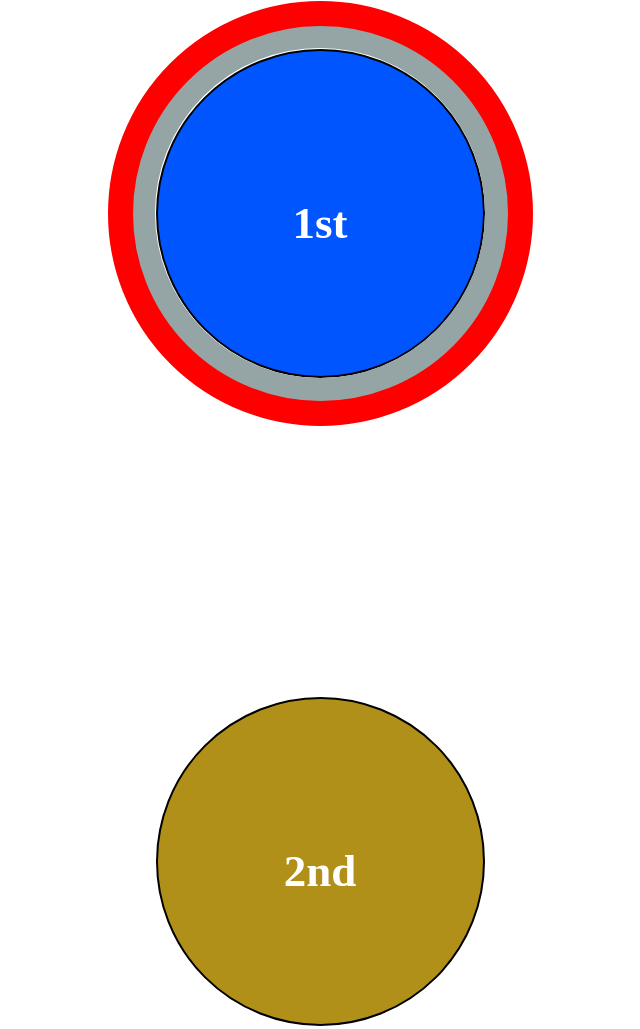
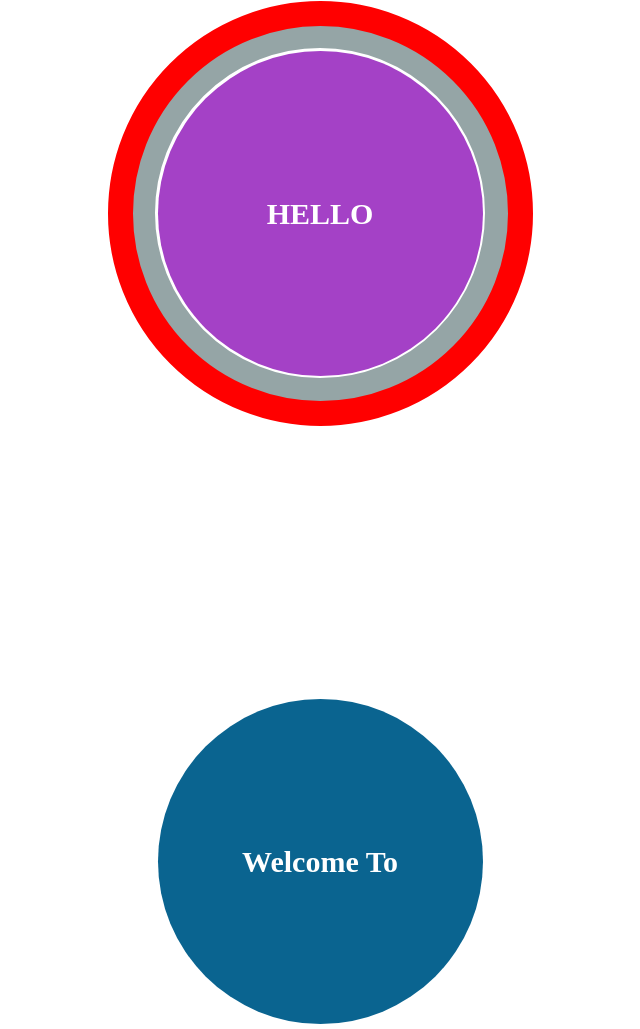
Before and after one commit to MiroonShanth57/My_Projects, a plain HTML site: page CSS/Layouts/Case_3_Assignment/Case_3_index.html in a window 1280 px wide. Shown: the part 187-1216 px from the top of the page, without its empty margins (320-960 px from the left). Drawn offline with Linux system fonts and the light colour scheme.

Commit message:
update contents

```diff
--- a/CSS/Layouts/Case_3_Assignment/Case_3_index.html
+++ b/CSS/Layouts/Case_3_Assignment/Case_3_index.html
@@ -18,20 +18,20 @@
 <body>
 <section>
     <div>
-        <p>1st</p>
+        <p>HELLO</p>
     </div>
 </section>
 
 <section>
     <div>
-        <p>2nd</p>
+        <p>Welcome To</p>
     </div>
 </section>
 
 
 <section>
     <div>
-        <p>3rd</p>
+        <p id="3rd">Institute<br> of <br>Software <br>Engineering</p>
     </div>
 </section>
 
--- a/CSS/Layouts/Case_3_Assignment/assets/css/Case_3.css
+++ b/CSS/Layouts/Case_3_Assignment/assets/css/Case_3.css
@@ -12,7 +12,6 @@ section > div {
     height: 325px;
 
     border-radius: 100%;
-    border: 2px solid black;
 
     position: absolute;
     bottom: 0;
@@ -29,21 +28,27 @@ section > div {
 /*3*/
 body>section:nth-child(3)>div{
     top: 3%;
-    background-color: rgb(0, 255, 25);
+    background-color: rgb(206, 57, 57);
 }
 
 body > section:nth-child(1) > div {
     bottom: 2%;
-    background-color: rgb(0, 85, 255);
+    background-color: rgb(164, 65, 198);
 }
 
 body > section:nth-child(2) > div {
     bottom: 40%;
 
-    background-color: rgb(177, 144, 26);
+    background-color: rgb(10, 100, 144);
 }
 
 /*4*/
+
+section > div > p:nth-child(3) {
+    border: 0;
+    top: 60%;
+}
+
 section > div > p {
     position: relative;
 
@@ -54,14 +59,16 @@ section > div > p {
     left: 0;
     margin: auto;
 
-    font-size: 45px;
-    font-family: "Tw Cen MT";
+    font-size: 30px;
+    font-family: "Franklin Gothic Demi";
     color: white;
     font-weight: bold;
 
 }
 
-/*5*/
+
+
+    /*5*/
 
 body > div:nth-of-type(1) {
     width: 330px;
```
